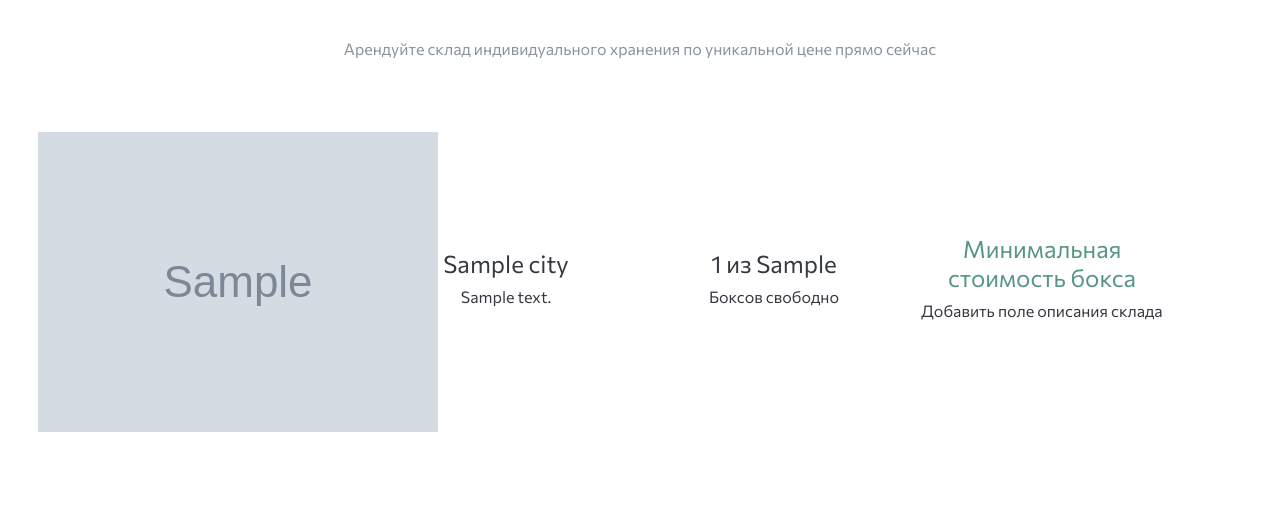
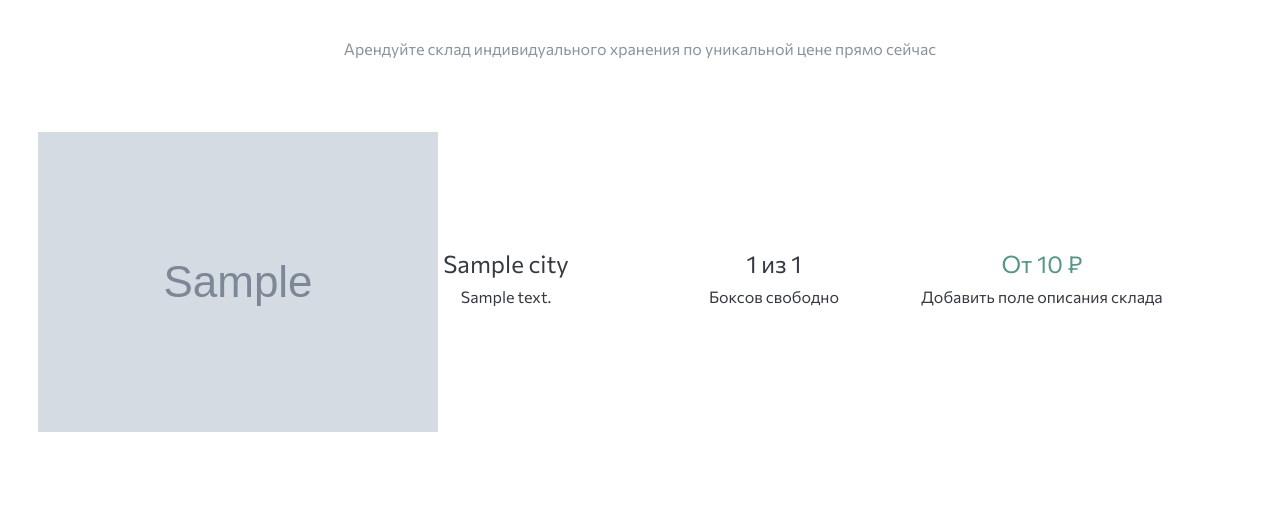
Before and after one commit to michaelmatasyants/self_storage, a Django app: template storages/templates/boxes.html in a window 1280 px wide. Shown: the part 243-762 px from the top of the page. Run offline with Django 4.2, Linux system fonts and the light colour scheme; the template is opened without the code that fills it: most values are stand-ins (such as "Sample title", 1, 10 or a date in 2020); grey boxes marked "Sample" are stand-in pictures; form fields are guessed from the names that the template uses.

Commit message:
Add min price to the boxes

```diff
--- a/storages/models.py
+++ b/storages/models.py
@@ -55,7 +55,7 @@ class BoxType(models.Model):
 
 class Box(models.Model):
     title = models.CharField('Бокс', max_length=100)
-    is_free = models.BooleanField('Статус', default=True)
+    is_free = models.BooleanField('Свободен', default=True)
     box_type = models.ForeignKey(BoxType,
                                  on_delete=models.CASCADE,
                                  related_name='boxes',
--- a/storages/templates/boxes.html
+++ b/storages/templates/boxes.html
@@ -81,11 +81,11 @@
 							<h6 class="text-center">{{ storage.storage.address }}</h6>
 						</div>
 						<div class="col-12 col-md-4 col-lg-3 d-flex flex-column justify-content-center">
-							<h4 class="text-center">{{ storage.free_boxes_count }} из {{ storage. }} </h4>
+							<h4 class="text-center">{{ storage.free_boxes_count }} из {{ storage.boxes_count }} </h4>
 							<h6 class="text-center">Боксов свободно</h6>
 						</div>
 						<div class="col-12 col-md-4 col-lg-3 d-flex flex-column justify-content-center">
-							<h4 class="text-center SelfStorage_green">Минимальная стоимость бокса</h4>
+							<h4 class="text-center SelfStorage_green"> От {{ storage.min_price }} ₽ </h4>
 							<h6 class="text-center">Добавить поле описания склада</h6>
 							<!-- (рядом с метро, большие боксы, высокие потолки) -->
 						</div>
```
Also changed, not shown: storages/views.py (+8 -4 lines).
